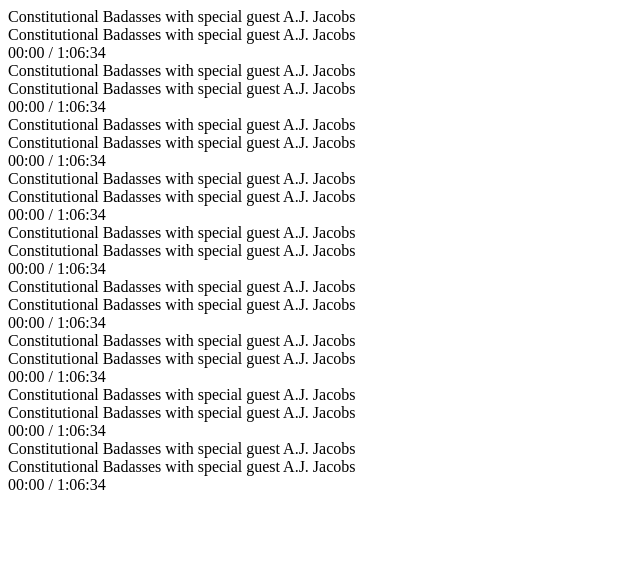
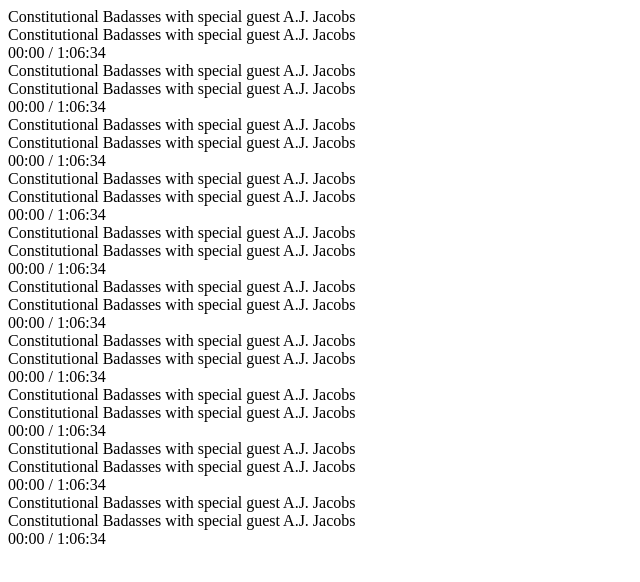
Before and after one commit to kaveh5642/dardadar, a plain HTML site: page index.html in a window 1280 px wide. Shown: the whole page, without its empty margins (0-640 px from the left). Drawn offline with Linux system fonts and the light colour scheme.

Commit message:
Updated index.html at 2025-11-15T13:14:58.026Z

```diff
--- a/index.html
+++ b/index.html
@@ -7,3 +7,4 @@
 <div class="css-1cvxyzz"><div class="css-20xy69"><div title="Constitutional Badasses with special guest A.J. Jacobs" class="css-r5gyjf"><div dir="ltr" class="css-z9ibo8"><div class="css-1ajrz14"><span class="css-16ceglb"><span>Constitutional Badasses with special guest A.J. Jacobs</span><span role="presentation" class="css-1ku1xi0"></span></span></div><div class="css-1ajrz14"><span class="css-16ceglb"><span>Constitutional Badasses with special guest A.J. Jacobs</span><span role="presentation" class="css-1ku1xi0"></span></span></div></div></div></div><div dir="ltr" class="css-z028ez"><span class="css-we1q8z">00:00<!-- -->&nbsp;/&nbsp;<!-- -->1:06:34</span></div></div>
 <div class="css-1cvxyzz"><div class="css-20xy69"><div title="Constitutional Badasses with special guest A.J. Jacobs" class="css-r5gyjf"><div dir="ltr" class="css-z9ibo8"><div class="css-1ajrz14"><span class="css-16ceglb"><span>Constitutional Badasses with special guest A.J. Jacobs</span><span role="presentation" class="css-1ku1xi0"></span></span></div><div class="css-1ajrz14"><span class="css-16ceglb"><span>Constitutional Badasses with special guest A.J. Jacobs</span><span role="presentation" class="css-1ku1xi0"></span></span></div></div></div></div><div dir="ltr" class="css-z028ez"><span class="css-we1q8z">00:00<!-- -->&nbsp;/&nbsp;<!-- -->1:06:34</span></div></div>
 <div class="css-1cvxyzz"><div class="css-20xy69"><div title="Constitutional Badasses with special guest A.J. Jacobs" class="css-r5gyjf"><div dir="ltr" class="css-z9ibo8"><div class="css-1ajrz14"><span class="css-16ceglb"><span>Constitutional Badasses with special guest A.J. Jacobs</span><span role="presentation" class="css-1ku1xi0"></span></span></div><div class="css-1ajrz14"><span class="css-16ceglb"><span>Constitutional Badasses with special guest A.J. Jacobs</span><span role="presentation" class="css-1ku1xi0"></span></span></div></div></div></div><div dir="ltr" class="css-z028ez"><span class="css-we1q8z">00:00<!-- -->&nbsp;/&nbsp;<!-- -->1:06:34</span></div></div>
+<div class="css-1cvxyzz"><div class="css-20xy69"><div title="Constitutional Badasses with special guest A.J. Jacobs" class="css-r5gyjf"><div dir="ltr" class="css-z9ibo8"><div class="css-1ajrz14"><span class="css-16ceglb"><span>Constitutional Badasses with special guest A.J. Jacobs</span><span role="presentation" class="css-1ku1xi0"></span></span></div><div class="css-1ajrz14"><span class="css-16ceglb"><span>Constitutional Badasses with special guest A.J. Jacobs</span><span role="presentation" class="css-1ku1xi0"></span></span></div></div></div></div><div dir="ltr" class="css-z028ez"><span class="css-we1q8z">00:00<!-- -->&nbsp;/&nbsp;<!-- -->1:06:34</span></div></div>
```
